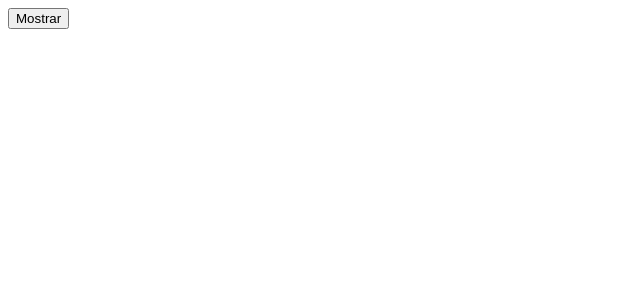
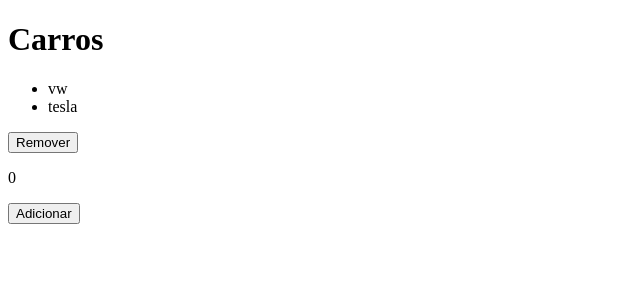
Before and after one commit to celiovjunior/vuejs-complete, a Vue app: page / in a window 1280 px wide. Shown: the top 300 px of the page, without its empty margins (0-640 px from the left). Built offline with nearby package versions, Linux system fonts and the light colour scheme.

Commit message:
computed and watch

```diff
--- a/public/index.html
+++ b/public/index.html
@@ -5,7 +5,7 @@
     <meta http-equiv="X-UA-Compatible" content="IE=edge">
     <meta name="viewport" content="width=device-width,initial-scale=1.0">
     <link rel="icon" href="<%= BASE_URL %>favicon.ico">
-    <title>v-html</title>
+    <title>computed & watch</title>
   </head>
   <body>
     <noscript>
--- a/src/App.vue
+++ b/src/App.vue
@@ -1,9 +1,12 @@
 <template>
     <div id="app">
-        <button @click="fetchData">Mostrar</button>
+        <h1>Carros</h1>
         <ul>
-            <li v-for="(dados, k) in dataApi" :key="k">{{k}} : {{ dados }}</li>
+            <li v-for="(carro, k) in carrosAzuis" :key="k">{{ carro.marca }}</li>
         </ul>
+        <button @click="removerCarro">Remover</button>
+        <p>{{ contador }}</p>
+        <button @click="adicionar">Adicionar</button>
     </div>
 </template>
 
@@ -11,19 +14,42 @@
 
 export default {
     name: '#app',
-    methods: {
-        fetchData() {
-            fetch('https://viacep.com.br/ws/04538133/json/')
-            .then(r => r.json())
-            .then(r => {
-                this.dataApi = r
-            })
+    data() {
+        return {
+            contador: 0,
+            carros: [
+            {
+                marca: 'vw',
+                cor: 'azul'
+            },
+            {
+                marca: 'ford',
+                cor: 'preto'
+            },
+            {
+                marca: 'tesla',
+                cor: 'azul'
+            }
+            ]
         }
     },
-
-    data() {
-        return {
-            dataApi: {}
+    computed: {
+        carrosAzuis() {
+            const filtro = this.carros.filter(({cor}) => cor === 'azul');
+            return filtro
+        }
+    },
+    methods: {
+        removerCarro() {
+            this.carros.pop()
+        },
+        adicionar() {
+            this.contador++
+        }
+    },
+    watch: {
+        carros(valorNovo) {
+            console.log(valorNovo)
         }
     }
 }
```
